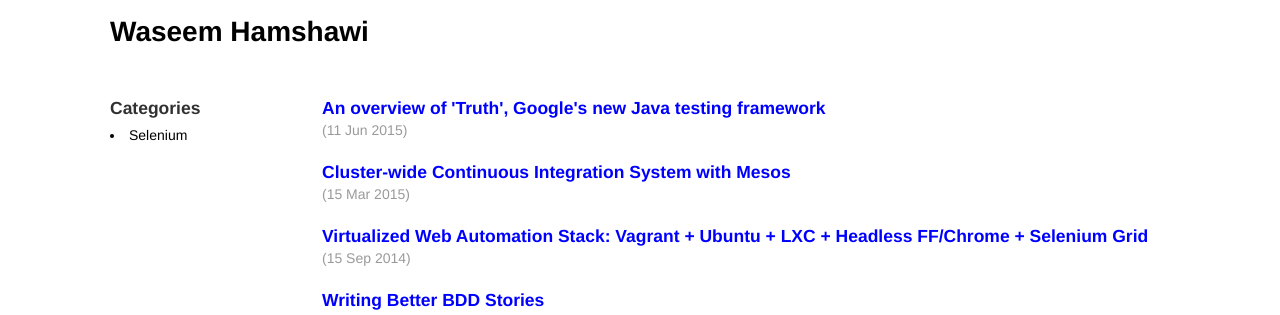
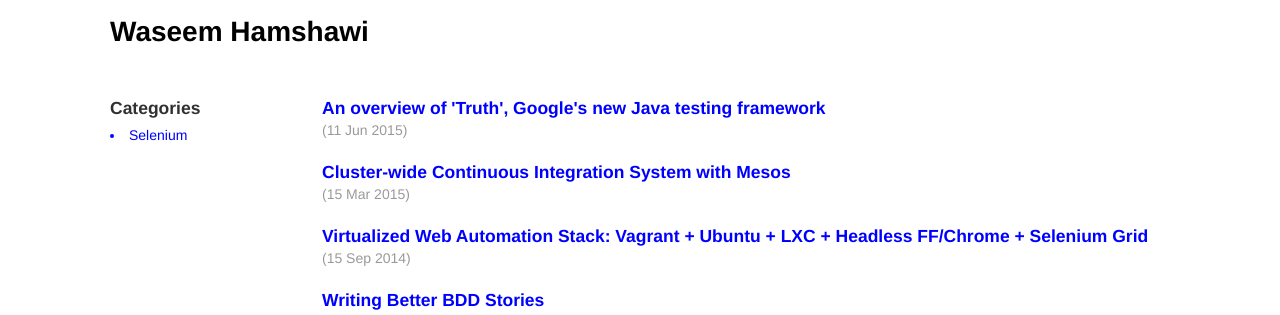
Before and after one commit to waseemh/waseemh.github.io_F, a Jekyll site: the page built from index.md, in a window 1280 px wide. Shown: the top 315 px of the page. Built offline with Jekyll 4.4.1, drawn with Linux system fonts in a browser that asks for light colours.

Commit message:
Update default.html

```diff
--- a/_layouts/default.html
+++ b/_layouts/default.html
@@ -19,7 +19,7 @@
 <div id="sidebar">
   <h3>Categories</h3>
   {% for cat in site.categories %}
-    <li>{{ cat[0] }}</li>
+    <a href="/category.html#{{ cat[0] }}"><li>{{ cat[0] }}</li></a>
 {% endfor %}
 </div>
       <div class="footer">
```
